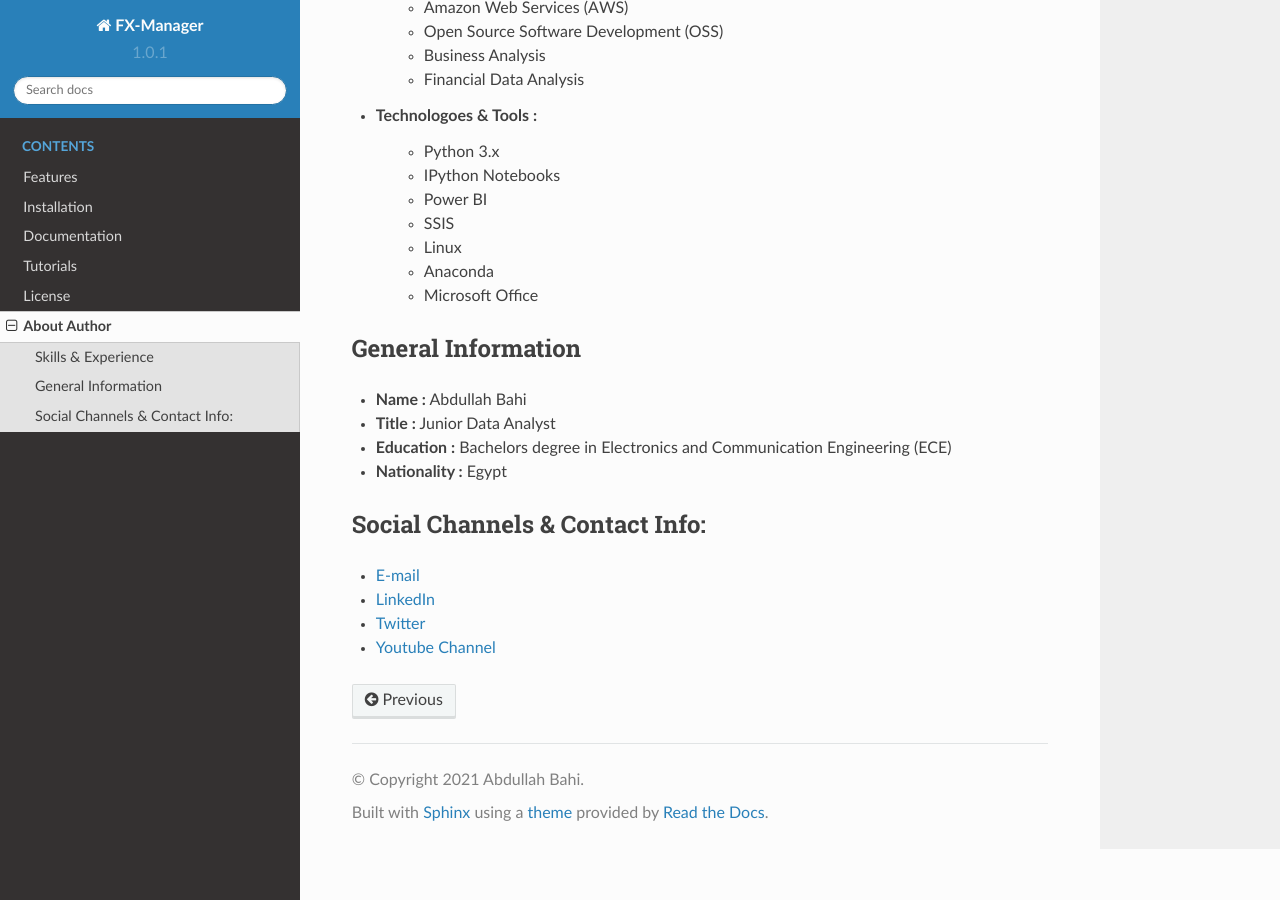
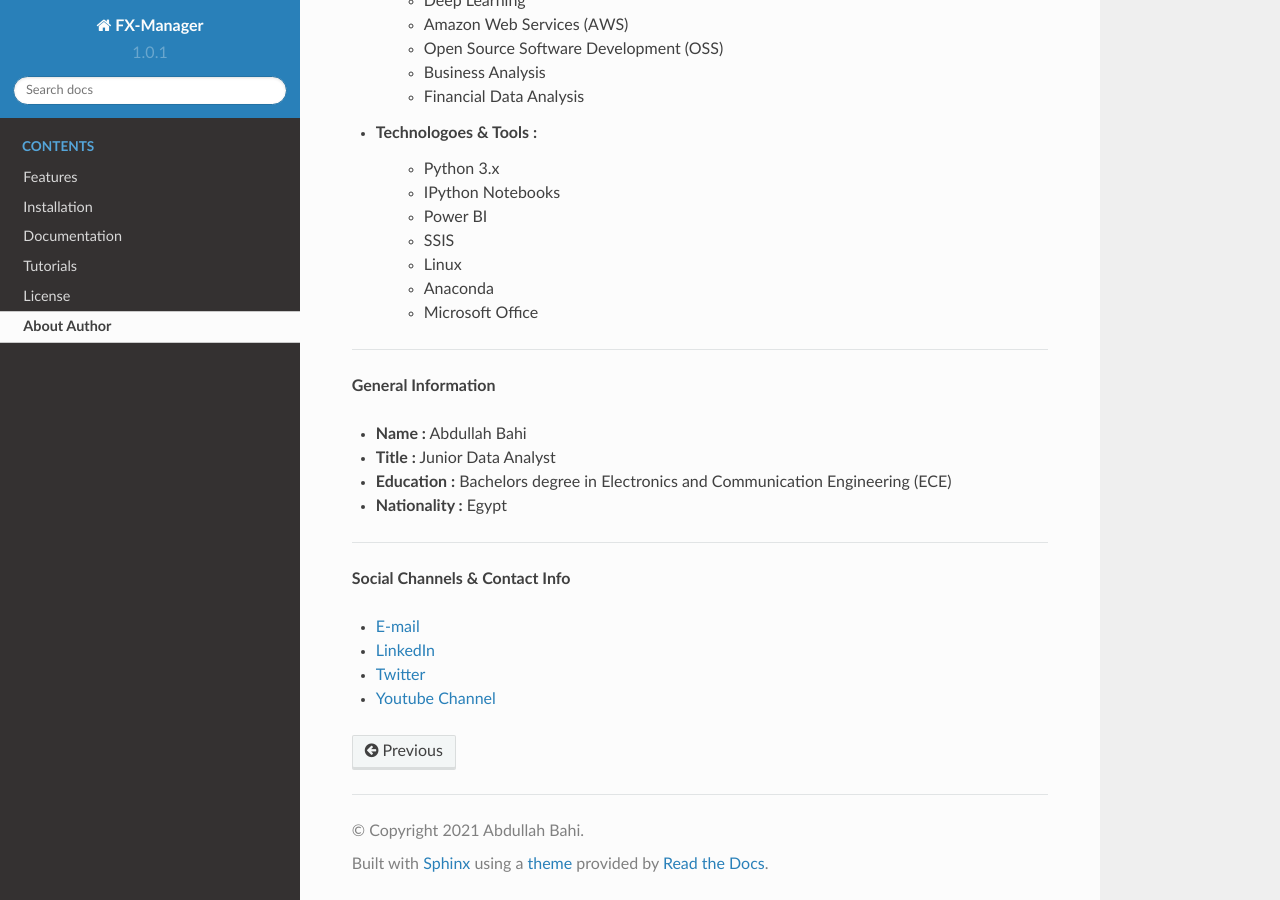
Before and after one commit to AbdullahBahi/FX-Manager, a Sphinx documentation site: the page built from docs/about_author.rst, in a window 1280 px wide and 900 px high, scrolled down 520 px. Built offline with Sphinx 7.4.7 and the Read the Docs theme 2.0.0, drawn with Linux system fonts in a browser that asks for light colours.

Commit message:
modify about author srt

```diff
--- a/docs/about_author.rst
+++ b/docs/about_author.rst
@@ -3,8 +3,9 @@ About Author
 
 This project is built and maintained by Abdullah Bahi, Junior data analyst with a robust background in machine and deep learning. Also, a professional python developer with wide knowledge and hands-on experience with most of the packages used in AI and Data Science.
 
-Skills & Experience
--------------------
+###################
+
+**Skills & Experience**
 
 - **Certifications :** AWS Certified Data Analytics Specialist
 - **Expertise Areas :**
@@ -30,16 +31,18 @@ Skills & Experience
     - Anaconda
     - Microsoft Office
 
-General Information
--------------------
+###################
+
+**General Information**
 
 - **Name :** Abdullah Bahi
 - **Title :** Junior Data Analyst
 - **Education :** Bachelors degree in Electronics and Communication Engineering (ECE)
 - **Nationality :** Egypt
 
-Social Channels & Contact Info:
--------------------------------
+###################
+
+**Social Channels & Contact Info**
 
 - `E-mail <abdullahbahi@icloud.com>`_
 
```
